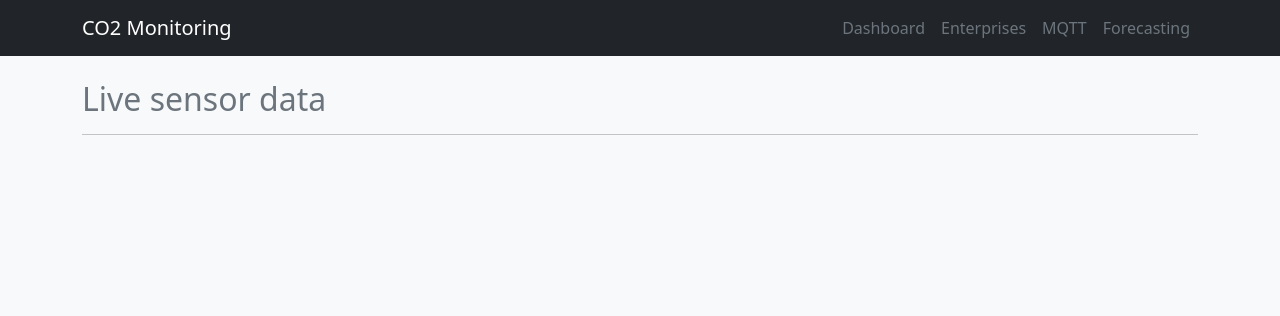
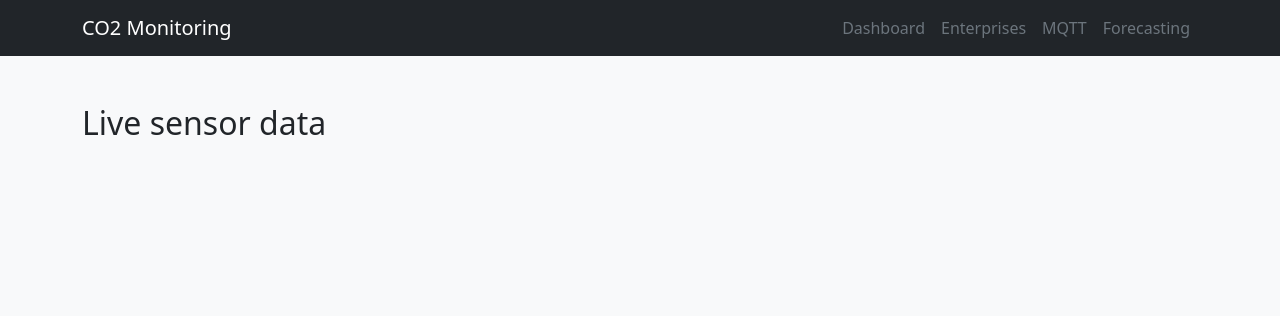
Before and after one commit to delazario/co2_monitoring, a Django app: page /mqtt/ in a window 1280 px wide. Shown: the top 316 px of the page. Run offline with Django 5.2, Linux system fonts and the light colour scheme.

Commit message:
refactor ui styles

```diff
--- a/templates/dashboard.html
+++ b/templates/dashboard.html
@@ -1,11 +1,10 @@
 {% extends 'base.html' %}
 
 {% block content %}
-<div class="row mt-5">
+<div class="py-4">
     <div class="col text-center">
         <h1 class="display-4">CO2 Monitoring Dashboard</h1>
         <p class="lead text-muted">Data from industrial facilities in the Zaporizhzhia region.</p>
-        </div>
     </div>
 </div>
 {% endblock %}
--- a/templates/mqtt_dashboard.html
+++ b/templates/mqtt_dashboard.html
@@ -1,10 +1,7 @@
 {% extends 'base.html' %}
 {% block title %}MQTT Stream - CO2 Monitor{% endblock %}
 {% block content %}
-<div class="row mt-4 mb-4">
-    <div class="col-12">
-        <h2 class="text-secondary">Live sensor data</h2>
-        <hr>
-    </div>
+<div class="py-4">
+    <h2 class="mb-3">Live sensor data</h2>
 </div>
 {% endblock %}
```
Also changed, not shown: templates/forecasting.html (+2 -5 lines).
